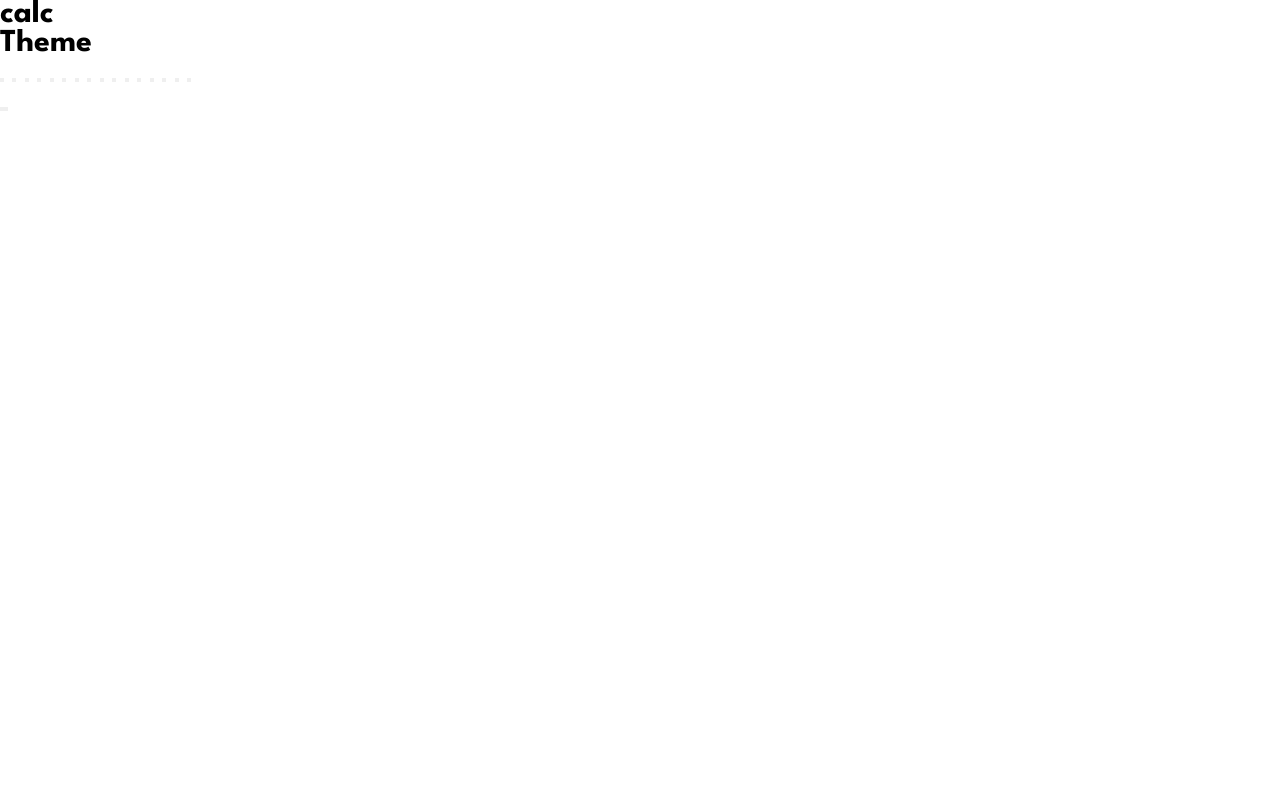
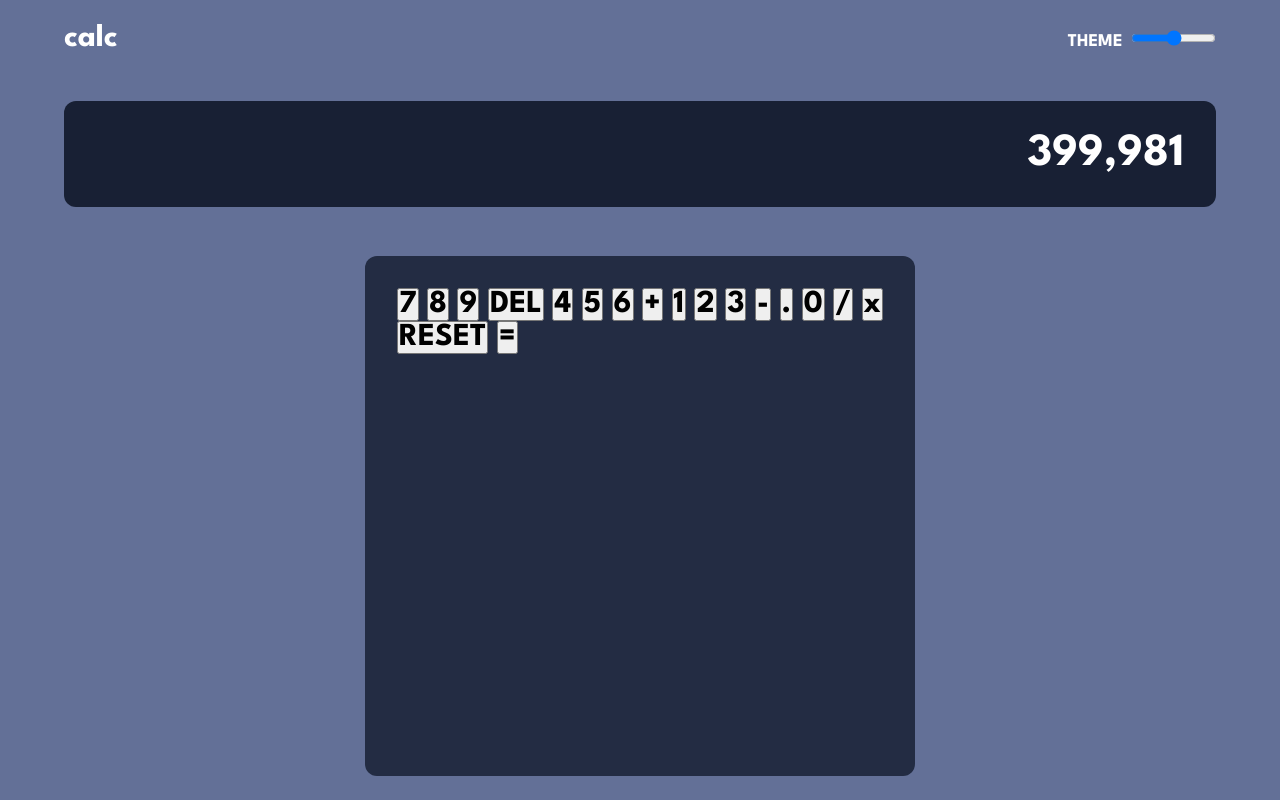
Before and after one commit to ale02code/calculator-app-main, a plain HTML site: page index.html in a window 1280 px wide. Drawn offline with Linux system fonts and the light colour scheme.

Commit message:
general styles

```diff
--- a/css/main-style.css
+++ b/css/main-style.css
@@ -14,3 +14,60 @@
   --very-dark-grayish-blue: #444b5a;
   --white: #ffffff;
 }
+
+.body {
+  display: flex;
+  justify-content: center;
+  align-items: center;
+  height: 100vh;
+  width: 100vw;
+  overflow: hidden;
+  position: relative;
+  background-color: var(--desaturated-dark-blue-key-background);
+}
+
+.main-container {
+  display: flex;
+  flex-direction: column;
+  justify-content: space-around;
+  align-items: center;
+  width: 90%;
+  height: 100%;
+  overflow: hidden;
+  color: var(--white);
+}
+
+.main-container__header {
+  display: flex;
+  justify-content: space-between;
+  align-items: center;
+  width: 100%;
+}
+
+.main-container__header__theme-container>label {
+  font-size: 18px;
+  text-transform: uppercase;
+}
+
+.main-container__header__theme-container>input {
+  width: 85px;
+}
+
+.main-container__result-section {
+  width: 100%;
+  background-color: var(--very-dark-desaturated-blue-background);
+  text-align: right;
+  padding: 1rem;
+  border-radius: 12px;
+}
+
+.main-container__result-section p {
+  font-size: 46px;
+}
+
+.main-container__keys {
+  height: 65%;
+  background-color: var(--very-dark-desatutated-blue-toggle);
+  padding: 1rem;
+  border-radius: 12px;
+}
--- a/index.html
+++ b/index.html
@@ -15,35 +15,39 @@
   <title>Calculator app</title>
 </head>
 
-<body>
-  <main>
-    <header>
-      <h2>calc</h2>
-      <div>
+<body class="body">
+  <main class="main-container">
+    <header class="main-container__header">
+      <h2 class="main-container__header__title">calc</h2>
+      <div class="main-container__header__theme-container">
         <label for="">Theme</label>
+        <input type="range" name="" id="" max="2">
       </div>
     </header>
-    <section>
-      <p></p>
+    <section class="main-container__result-section">
+      <p>399,981</p>
     </section>
-    <section>
-      <button class="normal-button"></button>
-      <button class="normal-button"></button>
-      <button class="normal-button"></button>
-      <button class="normal-button"></button>
-      <button class="normal-button"></button>
-      <button class="normal-button"></button>
-      <button class="normal-button"></button>
-      <button class="normal-button"></button>
-      <button class="normal-button"></button>
-      <button class="normal-button"></button>
-      <button class="normal-button"></button>
-      <button class="normal-button"></button>
-      <button class="normal-button"></button>
-      <button class="normal-button"></button>
-      <button class="normal-button"></button>
-      <button class="normal-button"></button>
-      <div><button></button><button></button></div>
+    <section class="main-container__keys">
+      <button class="normal-button">7</button>
+      <button class="normal-button">8</button>
+      <button class="normal-button">9</button>
+      <button class="normal-button">DEL</button>
+      <button class="normal-button">4</button>
+      <button class="normal-button">5</button>
+      <button class="normal-button">6</button>
+      <button class="normal-button">+</button>
+      <button class="normal-button">1</button>
+      <button class="normal-button">2</button>
+      <button class="normal-button">3</button>
+      <button class="normal-button">-</button>
+      <button class="normal-button">.</button>
+      <button class="normal-button">0</button>
+      <button class="normal-button">/</button>
+      <button class="normal-button">x</button>
+      <div class="main-container__keys__footer">
+        <button>RESET</button>
+        <button>=</button>
+      </div>
     </section>
   </main>
   <script src="js/main.js"></script>
```
